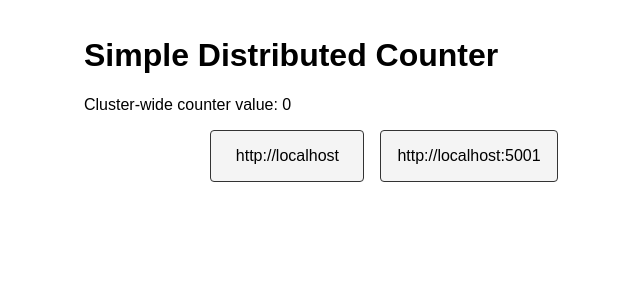
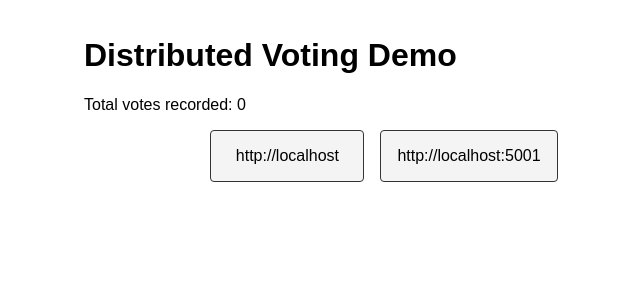
Before and after one commit to bm295/Auth, a Flask app: page / in a window 1280 px wide. Shown: the top 300 px of the page, without its empty margins (256-896 px from the left). Run offline with Flask 3, Linux system fonts and the light colour scheme.

Commit message:
Consolidate voting docs and stub database

```diff
--- a/app/routes.py
+++ b/app/routes.py
@@ -8,9 +8,9 @@ def index():
     nodes.extend(current_app.node.peers)
     return render_template('index.html', value=current_app.node.value, nodes=nodes)
 
-@main_bp.route('/increment', methods=['POST'])
-def increment():
-    current_app.node.increment()
+@main_bp.route('/vote', methods=['POST'])
+def vote():
+    current_app.node.record_vote()
     return redirect(url_for('main.index'))
 
 @main_bp.route('/update', methods=['POST'])
--- a/app/templates/index.html
+++ b/app/templates/index.html
@@ -3,7 +3,7 @@
 <head>
     <meta charset="UTF-8" />
     <meta name="viewport" content="width=device-width, initial-scale=1.0" />
-    <title>Distributed Counter</title>
+    <title>Distributed Voting</title>
     <style>
         body { font-family: Arial, sans-serif; margin: 0; padding: 0; }
         .container { max-width: 600px; margin: 0 auto; padding: 1rem; }
@@ -17,8 +17,8 @@
 </head>
 <body>
     <div class="container">
-        <h1>Simple Distributed Counter</h1>
-        <p>Cluster-wide counter value: <span id="counter">{{ value }}</span></p>
+        <h1>Distributed Voting Demo</h1>
+        <p>Total votes recorded: <span id="counter">{{ value }}</span></p>
         <div class="nodes">
             {% for node in nodes %}
             <div class="node" data-node="{{ loop.index }}">{{ node }}</div>
@@ -28,7 +28,7 @@
     <script>
         document.querySelectorAll('.node').forEach(function(el) {
             el.addEventListener('click', function() {
-                fetch('{{ url_for('main.increment') }}', {method: 'POST'})
+                fetch('{{ url_for('main.vote') }}', {method: 'POST'})
                     .then(function() { window.location.reload(); });
             });
         });
```
Also changed, not shown: app/node.py (+18 -2 lines), README.md.
